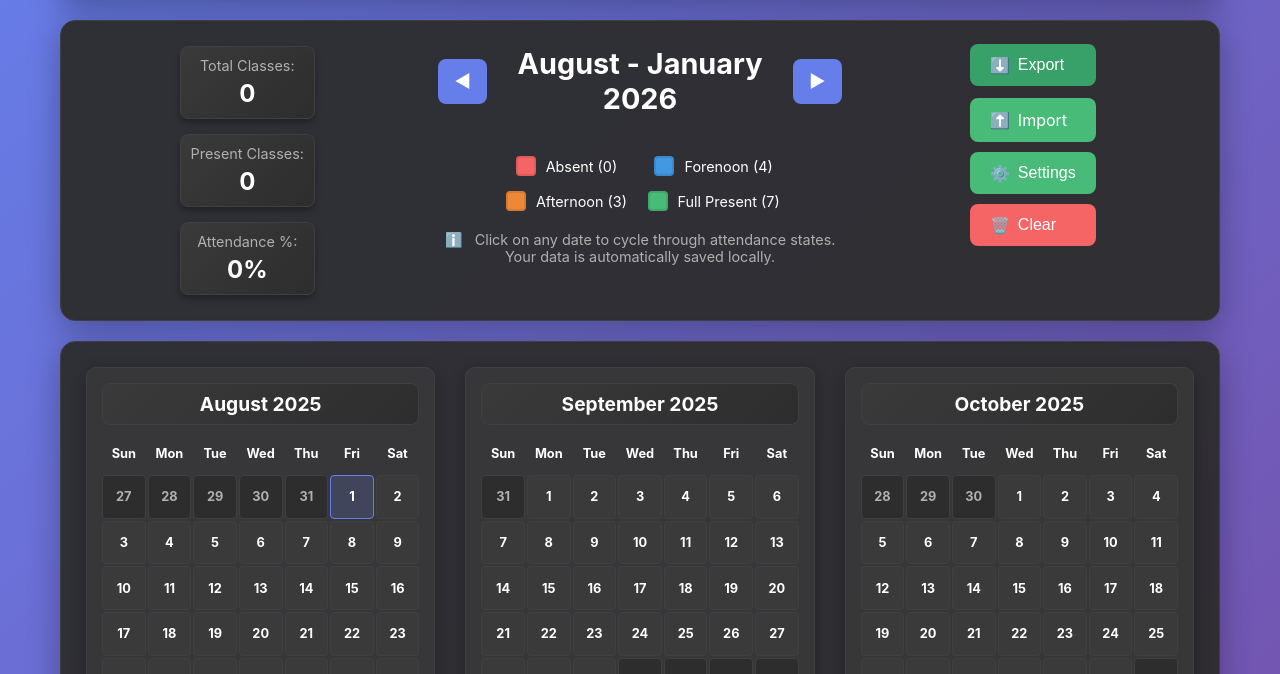
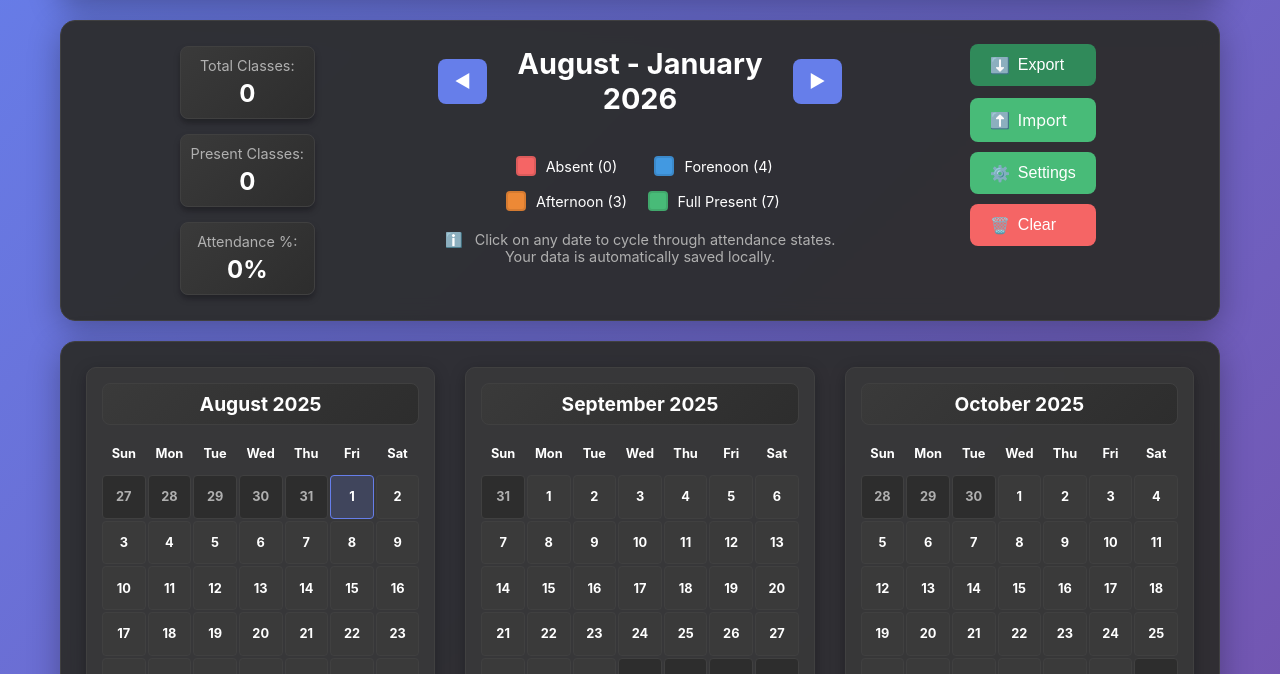
Before and after one commit to Shamil-Xero/Attendance-Tracker, a plain HTML site: page index.html in a window 1280 px wide. In both pictures the pointer is over the button "Export". Shown: the part 126-800 px from the top of the page. Drawn offline with Linux system fonts and the light colour scheme; a web font is replaced by a local one.

Commit message:
Update styles.css

```diff
--- a/styles.css
+++ b/styles.css
@@ -218,7 +218,7 @@ header h1 i {
 }
 
 .control-btn:hover {
-    background: #38a169;
+    background: #308a5a;
     transform: translateY(-2px);
 }
 
```
